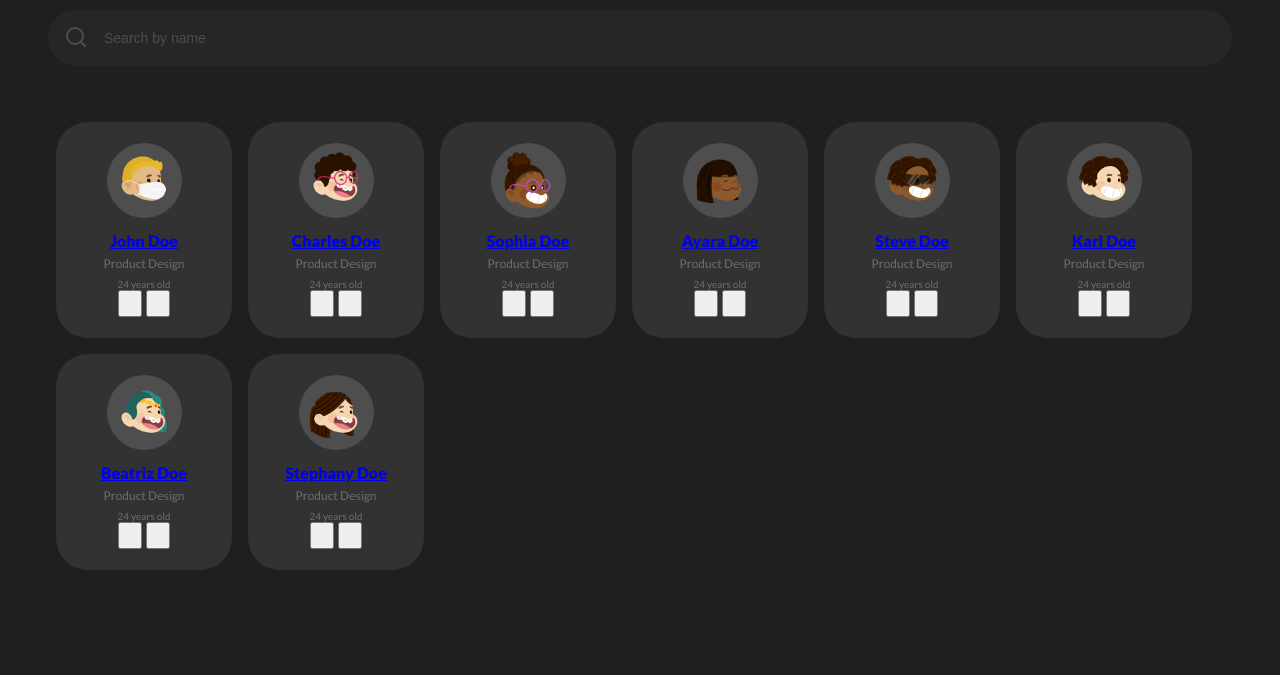
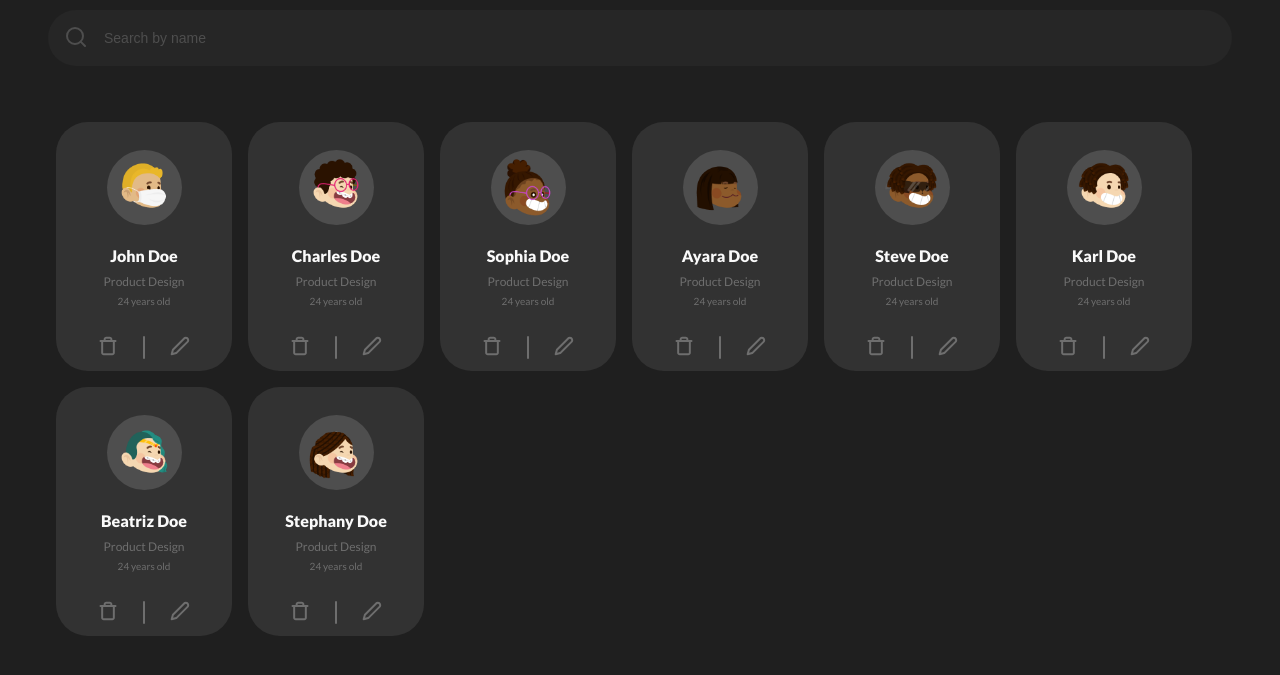
Before and after one commit to jardelgoncalves-dev/people-management, a website: page index.html in a window 1280 px wide. Shown: the part 159-834 px from the top of the page. Drawn offline with nearby package versions, Linux system fonts and the light colour scheme; files that its build step writes are made by us from their sources.

Commit message:
feat: add new style yo actions buttons

```diff
--- a/css/sass/_card.scss
+++ b/css/sass/_card.scss
@@ -3,7 +3,7 @@
   display: flex;
   flex-direction: column;
   align-items: center;
-  height: 216px;
+  height: 249px;
   width: 100%;
   justify-content: center;
   background-color: var(--darken-2);
@@ -13,15 +13,16 @@
 
   &:hover {
     border: 2px solid var(--primary);
-    .card__btn-more {
+    .card__actions__btn {
       transition: opacity 0.2s;
-      opacity: 1;
-      visibility: visible;
-      z-index: 1;
+      svg {
+        stroke: var(--primary);
+      }
     }
   }
 
   &__avatar {
+    margin-top: 1rem;
     height: 4.6875rem;
     width: 4.6875rem;
     display: flex;
@@ -36,10 +37,17 @@
     }
   }
   &__name {
-    font-size: 1rem;
-    font-weight: 900;
-    color: var(--text);
     margin-top: 0.8rem;
+    a {
+      color: var(--text);
+      font-weight: 900;
+      font-size: 1rem;
+      text-decoration: none;
+      transition: all 0.2s;
+      &:hover {
+        color: var(--primary);
+      }
+    }
   }
   &__charge,
   &__age {
@@ -52,6 +60,38 @@
   }
   &__age {
     font-size: 0.625rem;
+  }
+
+  &__actions {
+    position: relative;
+    width: 100%;
+    margin-top: 1.8rem;
+    padding: 0 2.5rem;
+    display: flex;
+    justify-content: space-between;
+    &::after {
+      content: "";
+      position: absolute;
+      top: 0;
+      right: 0;
+      bottom: 0;
+      left: 0;
+      margin: auto;
+      height: 100%;
+      width: 2px;
+      border-radius: 2px;
+      background-color: var(--darken-4);
+    }
+
+    &__btn {
+      border: none;
+      background-color: transparent;
+      cursor: pointer;
+
+      svg {
+        stroke: var(--darken-4);
+      }
+    }
   }
 }
 
```
